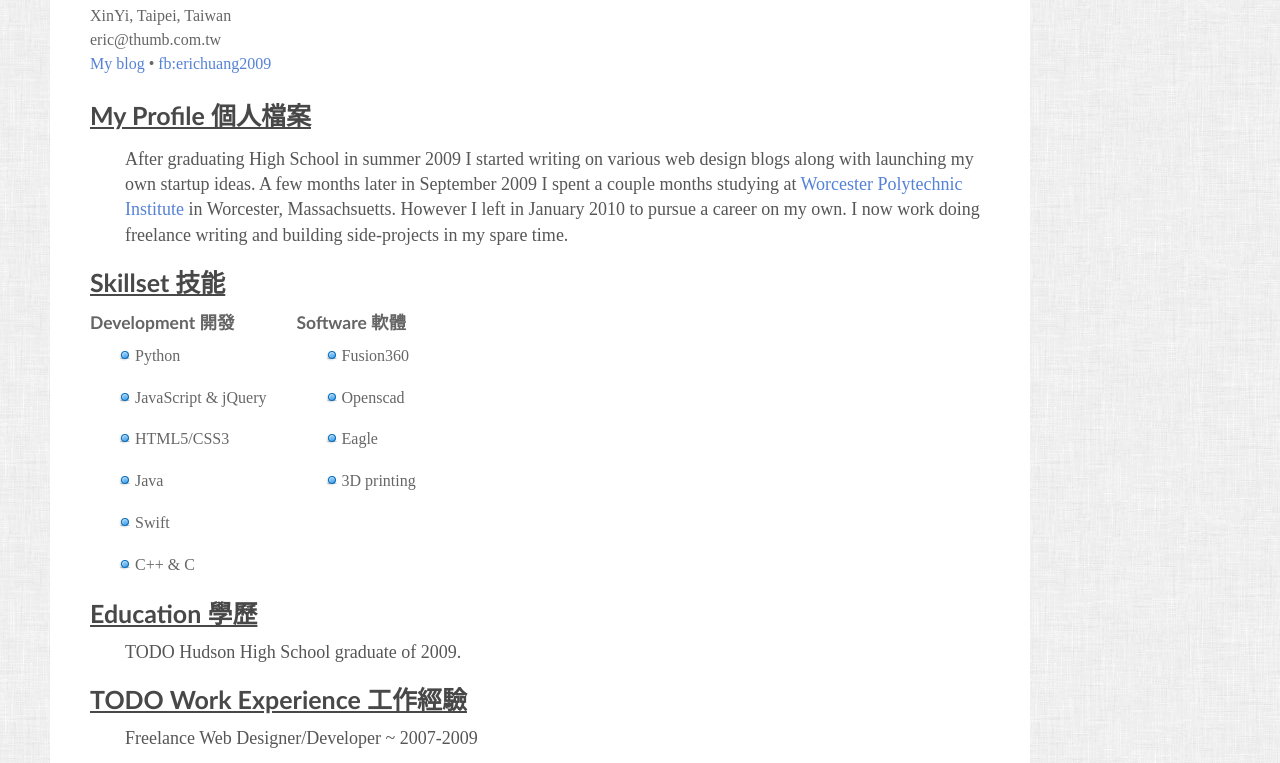
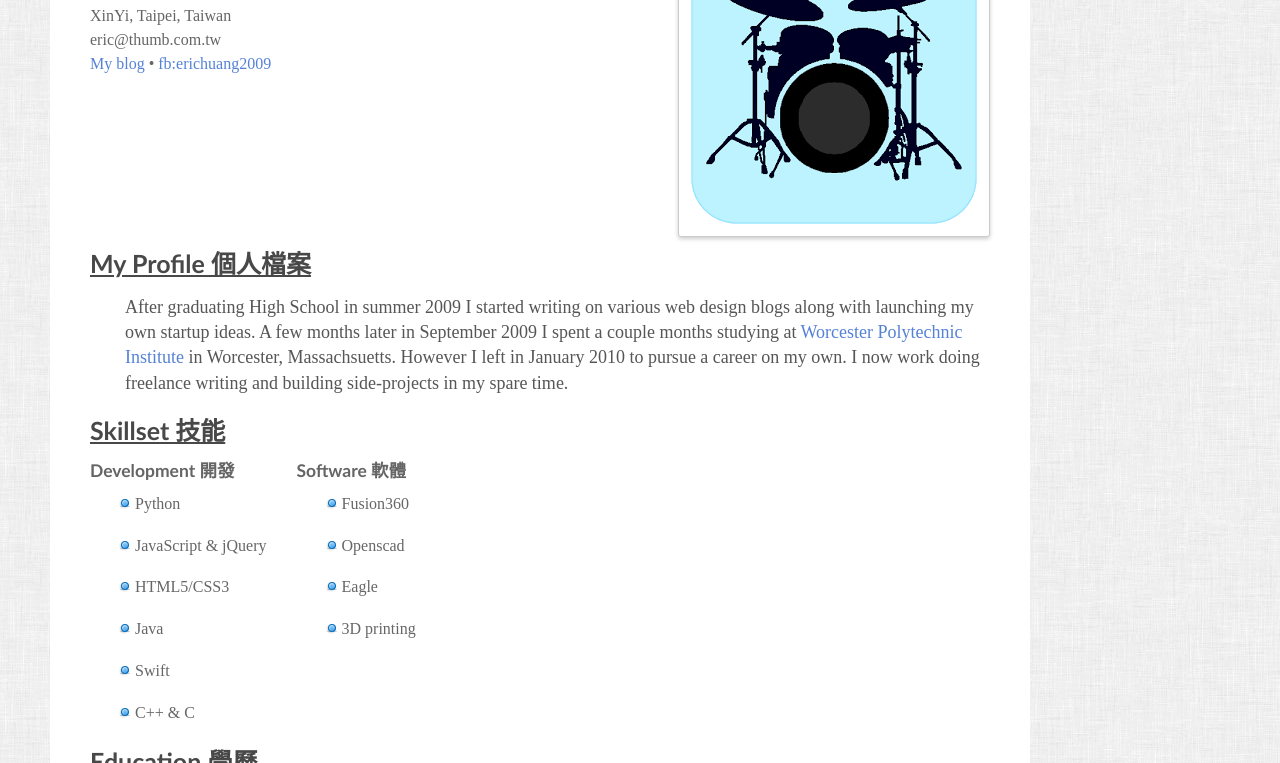
Before and after one commit to yoyoyoyochang/yoyoyoyochang.github.io, a plain HTML site: page index.html in a window 1280 px wide. Shown: the part 110-873 px from the top of the page. Drawn offline with Linux system fonts and the light colour scheme; a script that the page names is missing; a web font is replaced by a local one.

Commit message:
Update index.html

```diff
--- a/index.html
+++ b/index.html
@@ -33,7 +33,7 @@
 			</div>
 
 			<div id="photo">
-				<img src="image/yoyoyoyochang.png" alt="Eric Huang avatar" itemprop="image" />
+				<img src="images/yoyoyoyochang.png" alt="Eric Huang avatar" itemprop="image" />
 			</div>
 		</header>
 
```
